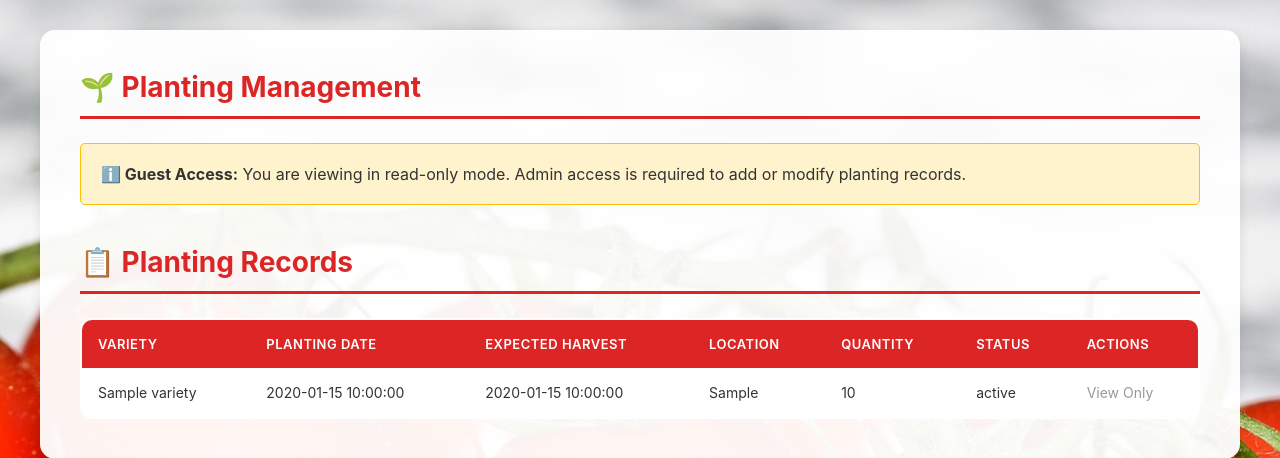
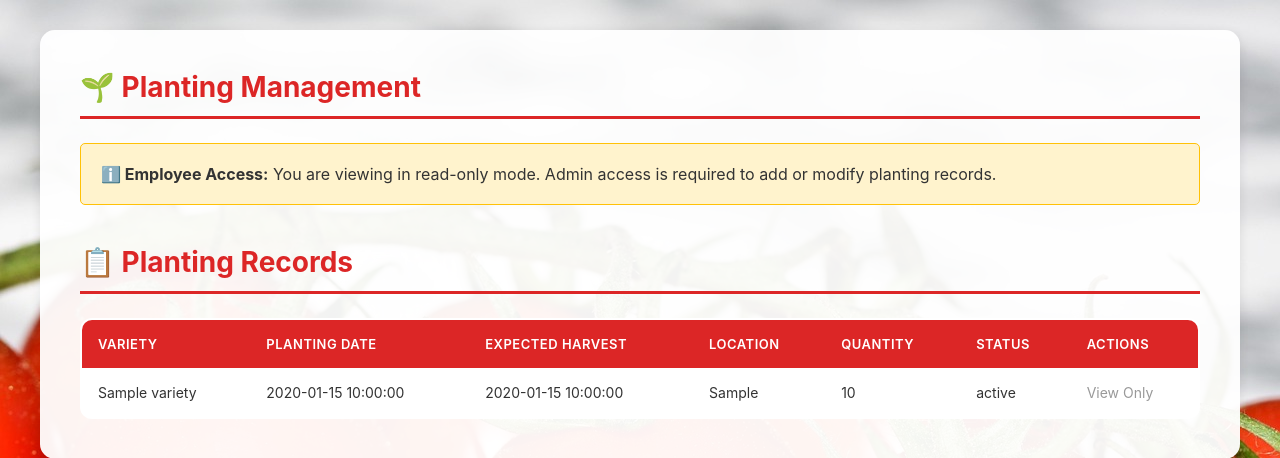
Before and after one commit to daevmassy/TomatoFarmManager-1, a Flask app: template templates/planting.html in a window 1280 px wide. Shown: the top 458 px of the page. Run offline with Flask 3, Linux system fonts and the light colour scheme; the template is opened without the code that fills it: most values are stand-ins (such as "Sample title", 1, 10 or a date in 2020); some libraries are stand-ins or nearby versions.

Commit message:
Assistant checkpoint: Change guest user to employees
Assistant generated file changes:
- app.py: Change guest to employees in login route
- templates/login.html: Update guest access to employee access
- templates/planting.html: Update guest access message to employee
- templates/harvesting.html: Update guest access message to employee
- templates/operations.html: Update guest access message to employee
- templates/sales.html: Update guest access message to employee
- templates/inventory.html: Update guest access message to employee

---

User prompt:

the guest user should be named employees

Replit-Commit-Author: Assistant
Replit-Commit-Session-Id: 744d2253-434e-44f0-b0d8-4be10dbd33cf
Replit-Commit-Event-Id: 814696f6-5806-467a-8cbf-c18d7076ba00

```diff
--- a/app.py
+++ b/app.py
@@ -129,8 +129,8 @@ def login_admin():
 @app.route('/login/guest', methods=['POST'])
 def login_guest():
     session['user_type'] = 'guest'
-    session['username'] = 'Guest'
-    flash('Welcome Guest! You have view-only access.', 'success')
+    session['username'] = 'Employee'
+    flash('Welcome Employee! You have view-only access.', 'success')
     return redirect(url_for('index'))
 
 @app.route('/register')
--- a/templates/harvesting.html
+++ b/templates/harvesting.html
@@ -62,7 +62,7 @@
 </div>
 {% else %}
 <div style="padding: 20px; background: #fff3cd; border: 1px solid #ffc107; border-radius: 5px; margin-bottom: 20px;">
-    <p><strong>ℹ️ Guest Access:</strong> You are viewing in read-only mode. Admin access is required to add or modify harvest records.</p>
+    <p><strong>ℹ️ Employee Access:</strong> You are viewing in read-only mode. Admin access is required to add or modify harvest records.</p>
 </div>
 {% endif %}
 
--- a/templates/inventory.html
+++ b/templates/inventory.html
@@ -58,7 +58,7 @@
 </form>
 {% else %}
 <div style="padding: 20px; background: #fff3cd; border: 1px solid #ffc107; border-radius: 5px; margin-bottom: 20px;">
-    <p><strong>ℹ️ Guest Access:</strong> You are viewing in read-only mode. Admin access is required to add or modify inventory.</p>
+    <p><strong>ℹ️ Employee Access:</strong> You are viewing in read-only mode. Admin access is required to add or modify inventory.</p>
 </div>
 {% endif %}
 
--- a/templates/login.html
+++ b/templates/login.html
@@ -28,9 +28,9 @@
         <div style="margin: 40px 0; border-top: 1px solid #2a2a2a;"></div>
 
         <form method="POST" action="/login/guest" style="padding: 30px; background: rgba(255,255,255,0.9); border-radius: 10px; box-shadow: 0 4px 6px rgba(0,0,0,0.1);">
-            <h3>👤 Guest Access</h3>
+            <h3>👤 Employee Access</h3>
             <p style="font-size: 14px; color: #666;">View-only access, no password required</p>
-            <button type="submit" class="btn" style="width: 100%; padding: 12px; font-size: 16px; background: #4CAF50;">Continue as Guest</button>
+            <button type="submit" class="btn" style="width: 100%; padding: 12px; font-size: 16px; background: #4CAF50;">Continue as Employee</button>
         </form>
     </div>
 
--- a/templates/operations.html
+++ b/templates/operations.html
@@ -59,7 +59,7 @@
 </form>
 {% else %}
 <div style="padding: 20px; background: #fff3cd; border: 1px solid #ffc107; border-radius: 5px; margin-bottom: 20px;">
-    <p><strong>ℹ️ Guest Access:</strong> You are viewing in read-only mode. Admin access is required to add or modify operations records.</p>
+    <p><strong>ℹ️ Employee Access:</strong> You are viewing in read-only mode. Admin access is required to add or modify operations records.</p>
 </div>
 {% endif %}
 
--- a/templates/planting.html
+++ b/templates/planting.html
@@ -62,7 +62,7 @@
 </form>
 {% else %}
 <div style="padding: 20px; background: #fff3cd; border: 1px solid #ffc107; border-radius: 5px; margin-bottom: 20px;">
-    <p><strong>ℹ️ Guest Access:</strong> You are viewing in read-only mode. Admin access is required to add or modify planting records.</p>
+    <p><strong>ℹ️ Employee Access:</strong> You are viewing in read-only mode. Admin access is required to add or modify planting records.</p>
 </div>
 {% endif %}
 
--- a/templates/sales.html
+++ b/templates/sales.html
@@ -58,7 +58,7 @@
 </form>
 {% else %}
 <div style="padding: 20px; background: #fff3cd; border: 1px solid #ffc107; border-radius: 5px; margin-bottom: 20px;">
-    <p><strong>ℹ️ Guest Access:</strong> You are viewing in read-only mode. Admin access is required to add or modify sales records.</p>
+    <p><strong>ℹ️ Employee Access:</strong> You are viewing in read-only mode. Admin access is required to add or modify sales records.</p>
 </div>
 {% endif %}
 
```
